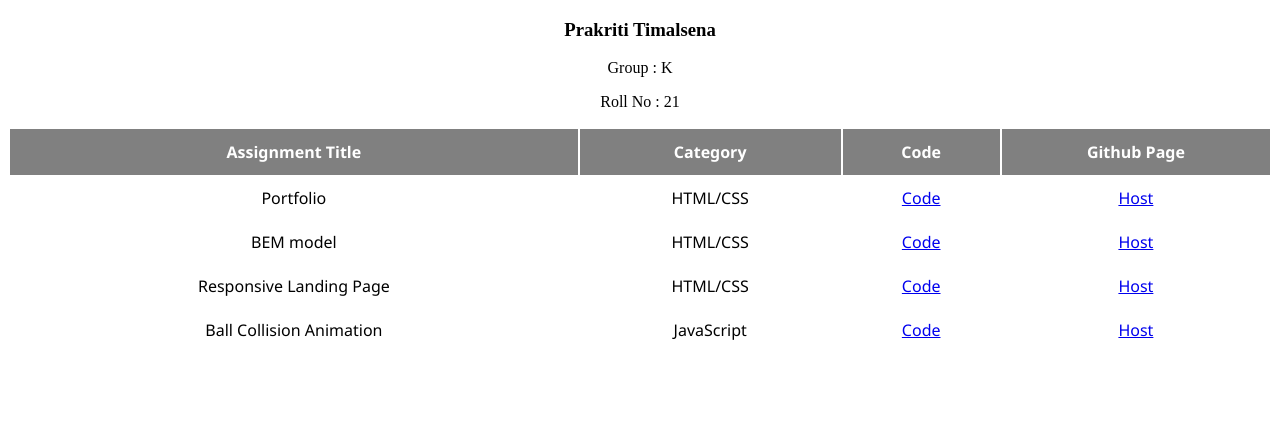
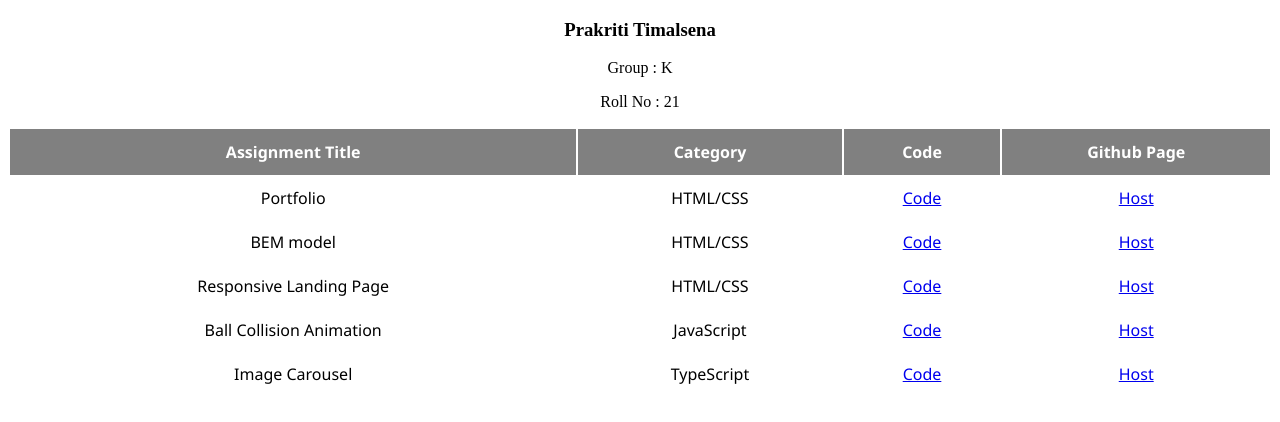
Before and after one commit to Prakriti03/LF-Assignment-Table, a plain HTML site: page index.html in a window 1280 px wide. Drawn offline with Linux system fonts and the light colour scheme.

Commit message:
Add Image Carousel Assignment

```diff
--- a/index.html
+++ b/index.html
@@ -43,6 +43,12 @@
             <td><a href="https://github.com/Prakriti03/Ball-Collision.git">Code</a></th>
             <td><a href="https://prakriti03.github.io/Ball-Collision/">Host</a></th>
         </tr>
+        <tr>
+            <td>Image Carousel</th>
+            <td>TypeScript</th>
+            <td><a href="https://github.com/Prakriti03/Image-Carousel.git">Code</a></th>
+            <td><a href="https://image-carousel-pink.vercel.app/">Host</a></th>
+        </tr>
 
       </table>
 
```
